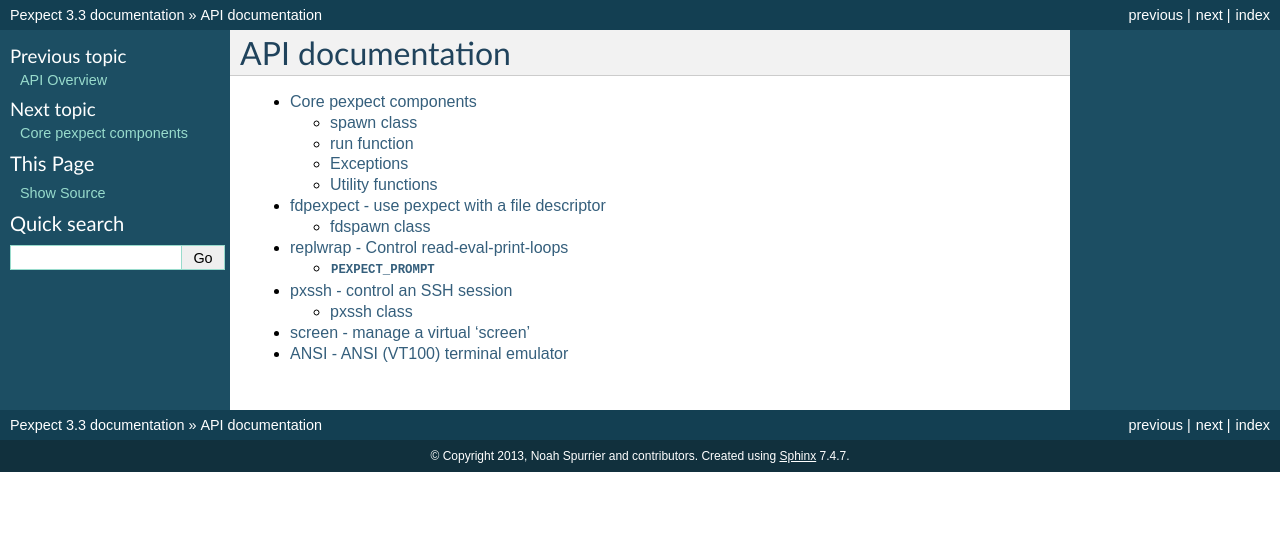
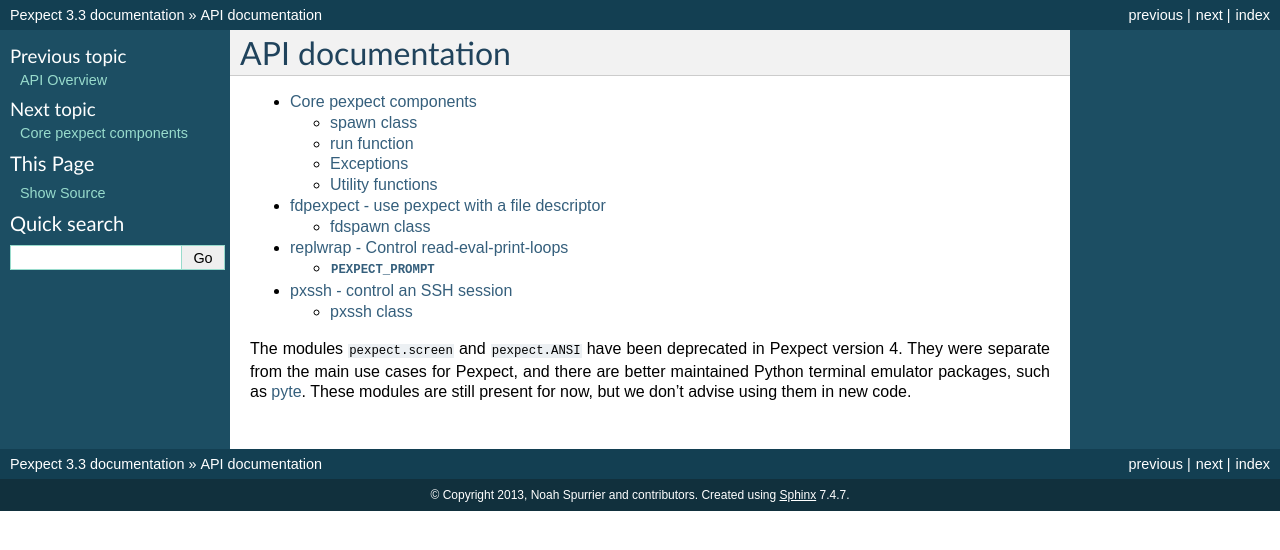
Before and after one commit to pexpect/pexpect, a Sphinx documentation site: the page built from doc/api/index.rst, in a window 1280 px wide. Shown: the top 550 px of the page. Built offline with Sphinx 7.4.7, drawn with Linux system fonts in a browser that asks for light colours.

Commit message:
Document deprecation of screen, ANSI

```diff
--- a/doc/api/index.rst
+++ b/doc/api/index.rst
@@ -8,5 +8,10 @@
    fdpexpect
    replwrap
    pxssh
-   screen
-   ANSI
+
+The modules ``pexpect.screen`` and ``pexpect.ANSI`` have been deprecated in
+Pexpect version 4. They were separate from the main use cases for Pexpect, and
+there are better maintained Python terminal emulator packages, such as
+`pyte <https://pypi.python.org/pypi/pyte>`__.
+These modules are still present for now, but we don't advise using them in new
+code.
```
Also changed, not shown: doc/api/ANSI.rst (deleted, +0 -14 lines), doc/api/screen.rst (deleted, +0 -10 lines), doc/history.rst (+5 -0 lines).
